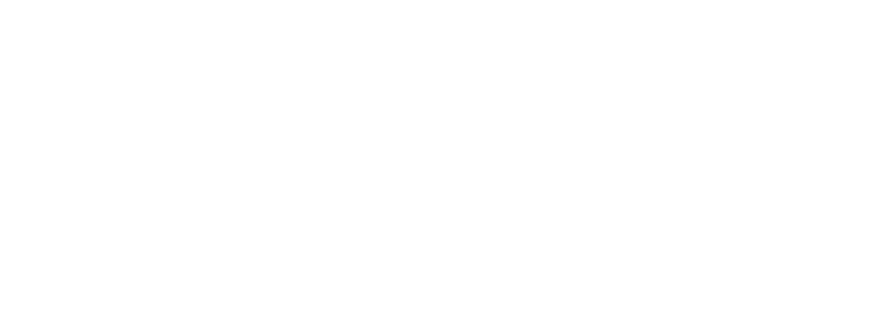
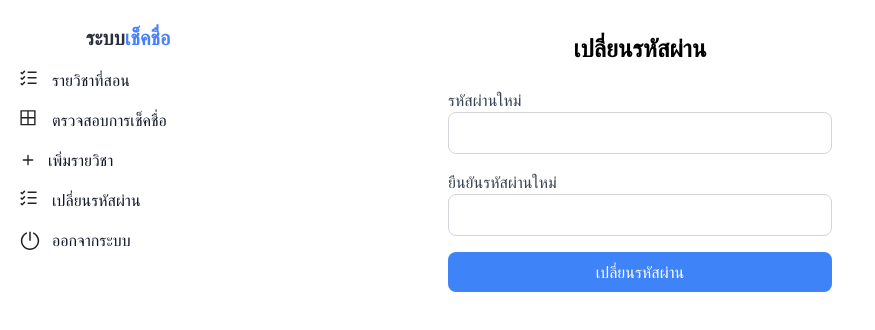
Before and after one commit to usersatu55/Frontend_dataser, a React (Vite) app: page /TeacherChangePassword/1 in a window 1280 px wide. Before the commit this address had no page. Shown: the top 330 px of the page, without its empty margins (0-875 px from the left). Built offline with nearby package versions, Linux system fonts and the light colour scheme.

Commit message:
edit update password teacher

```diff
--- a/src/App.jsx
+++ b/src/App.jsx
@@ -12,6 +12,7 @@
 import Status from "./pages/status"
 import CourseListstd from './pages/CourseListstd';
 import TeacherUpdateStudent from './pages/TeacherUpdateStudent'
+import TeacherChangePassword from './pages/TeacherChangePassword'
 function App() {
   const token = localStorage.getItem('token');
   const isLoggedIn = !!token;
@@ -34,6 +35,7 @@
         <Route path="/status/:course_code" element={<Status/>} />
         <Route path="/CourseListstd/" element={<CourseListstd />} />
         <Route path="/TeacherUpdate/:student_id" element={<TeacherUpdateStudent />} />
+        <Route path="/TeacherChangePassword/:student_id" element={<TeacherChangePassword />} />
 
       </Routes>
     </Router>
--- a/src/components/NavbarTeacher.jsx
+++ b/src/components/NavbarTeacher.jsx
@@ -4,6 +4,11 @@
 function Navbar() {
   const navigate = useNavigate();
 
+  const handleTeacherChangePassword = () => {
+
+    navigate('/TeacherChangePassword/:student_id')
+
+  }
 
 
   const handleaddcourse = () => {
@@ -140,7 +145,7 @@
             <li>
               <a
                 href="#"
-                onClick={handleCourseList}
+                onClick={handleTeacherChangePassword}
                 className="flex items-center p-2 text-gray-900 rounded-lg  hover:bg-gray-100 "
               >
                 <svg
--- /dev/null
+++ b/src/pages/TeacherChangePassword.jsx
@@ -0,0 +1,87 @@
+import React, { useState } from "react";
+import axios from "axios";
+import { useNavigate } from "react-router-dom";
+import Navbar from "../components/NavbarTeacher";
+
+function TeacherChangePassword() {
+  const [password, setPassword] = useState("");
+  const [confirmPassword, setConfirmPassword] = useState("");
+  const [error, setError] = useState(null);
+  const [success, setSuccess] = useState(null);
+  const navigate = useNavigate();
+
+  const handleChangePassword = async (e) => {
+    e.preventDefault();
+
+    if (password !== confirmPassword) {
+      setError("Passwords do not match");
+      return;
+    }
+
+    try {
+      const token = localStorage.getItem("token");
+
+      const response = await axios.put(
+        "http://localhost:3000/teacher/update",
+        { password },
+        {
+          headers: {
+            Authorization: `Bearer ${token}`,
+          },
+        }
+      );
+
+      setSuccess("Password updated successfully!");
+      setTimeout(() => {
+        navigate("/TeacherChangePassword/:student_id");
+      }, 2000);
+
+    } catch (err) {
+      console.error(err);
+      setError("Failed to update password");
+    }
+  };
+
+  return (
+    <div>
+      <Navbar />
+      <div className="flex justify-center py-8">
+        <div className="w-full max-w-md px-4 sm:px-6 lg:px-8">
+          <h1 className="text-2xl font-bold text-center mb-6">เปลี่ยนรหัสผ่าน</h1>
+          {error && <p className="text-red-500 mb-4">{error}</p>}
+          {success && <p className="text-green-500 mb-4">{success}</p>}
+          <form onSubmit={handleChangePassword}>
+            <div className="mb-4">
+              <label className="block text-gray-700">รหัสผ่านใหม่</label>
+              <input
+                type="password"
+                value={password}
+                onChange={(e) => setPassword(e.target.value)}
+                className="w-full px-3 py-2 border border-gray-300 rounded-lg"
+                required
+              />
+            </div>
+            <div className="mb-4">
+              <label className="block text-gray-700">ยืนยันรหัสผ่านใหม่</label>
+              <input
+                type="password"
+                value={confirmPassword}
+                onChange={(e) => setConfirmPassword(e.target.value)}
+                className="w-full px-3 py-2 border border-gray-300 rounded-lg"
+                required
+              />
+            </div>
+            <button
+              type="submit"
+              className="w-full bg-blue-500 text-white py-2 rounded-lg"
+            >
+              เปลี่ยนรหัสผ่าน
+            </button>
+          </form>
+        </div>
+      </div>
+    </div>
+  );
+}
+
+export default TeacherChangePassword;
```
